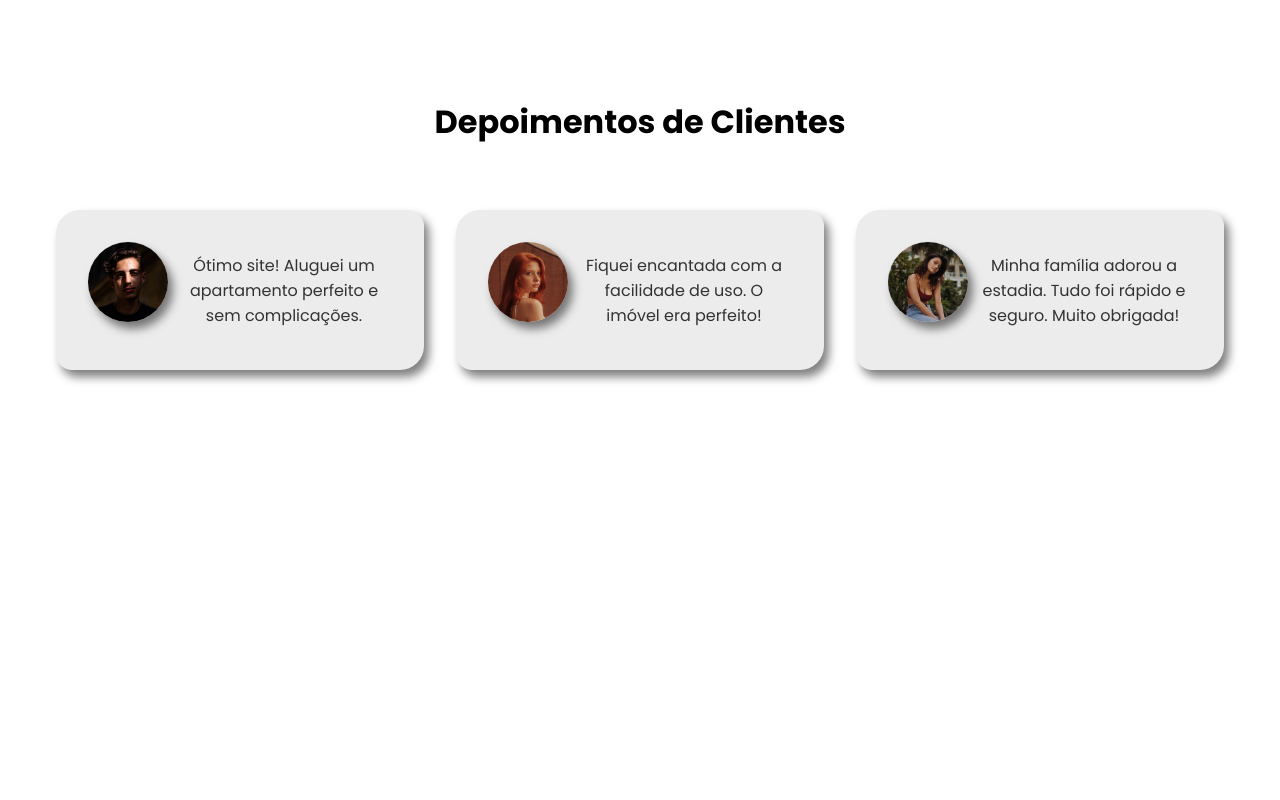
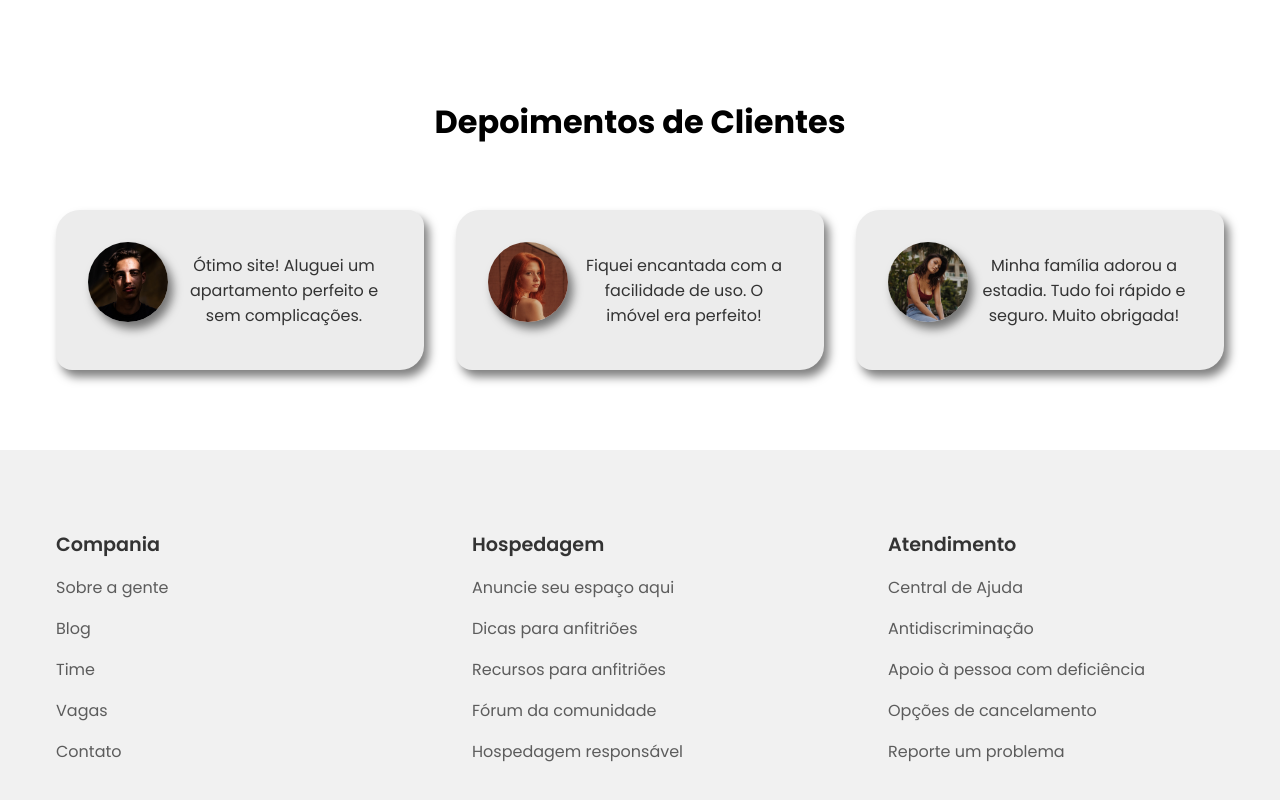
Before and after one commit to MichaelDu4rte/TravelAgency, an Angular app: page /home in a window 1280 px wide. Shown: the part 1700-2500 px from the top of the page. Before the commit the page ends 2150 px from the top, so only its background shows below. Built offline with nearby package versions, Linux system fonts and the light colour scheme.

Commit message:
footer  component

```diff
--- /dev/null
+++ b/src/app/components/footer/footer.component.html
@@ -0,0 +1,30 @@
+<footer class="footer">
+  <div class="section-container footer-container">
+    <div class="footer-col">
+      <h4>Compania</h4>
+      <a href="">Sobre a gente</a>
+      <a href="">Blog</a>
+      <a href="">Time</a>
+      <a href="">Vagas</a>
+      <a href="">Contato</a>
+    </div>
+
+    <div class="footer-col">
+      <h4>Hospedagem</h4>
+      <a href="">Anuncie seu espaço aqui</a>
+      <a href="">Dicas para anfitriões</a>
+      <a href="">Recursos para anfitriões</a>
+      <a href="">Fórum da comunidade</a>
+      <a href="">Hospedagem responsável </a>
+    </div>
+
+    <div class="footer-col">
+      <h4>Atendimento</h4>
+      <a href="">Central de Ajuda</a>
+      <a href="">Antidiscriminação</a>
+      <a href="">Apoio à pessoa com deficiência</a>
+      <a href="">Opções de cancelamento</a>
+      <a href="">Reporte um problema</a>
+    </div>
+  </div>
+</footer>
--- /dev/null
+++ b/src/app/components/footer/footer.component.scss
@@ -0,0 +1,40 @@
+
+.footer {
+    background-color: #f1f1f1;
+}
+
+.footer-container {
+    display: grid;
+    grid-template-columns: repeat(3, 1fr);
+    gap: 5rem;
+
+    .footer-col {
+
+
+        h3 {
+            margin-bottom: 1rem;
+            font-size: 1.5rem;
+            font-weight: 600;
+            color: #333;
+        }
+
+        h4 {
+            margin-bottom: 1rem;
+            font-size: 1.2rem;
+            font-weight: 600;
+            color: #333;
+        }
+
+        a {
+            display: block;
+            margin-bottom: 1rem;
+            color: #5c5c5c;
+            cursor: pointer;
+            transition: all .3s;
+
+            &:hover {
+                transform: translateX(5px);
+            }
+        }
+    }
+}
--- a/src/app/pages/home/home.component.html
+++ b/src/app/pages/home/home.component.html
@@ -2,3 +2,4 @@
 <app-banner></app-banner>
 <app-popular-houses></app-popular-houses>
 <app-clients-testimony></app-clients-testimony>
+<app-footer></app-footer>
--- a/src/app/pages/home/home.component.ts
+++ b/src/app/pages/home/home.component.ts
@@ -3,11 +3,12 @@ import { NavbarComponent } from '../../components/navbar/navbar.component';
 import { BannerComponent } from '../../components/banner/banner.component';
 import { PopularHousesComponent } from '../../components/popular-houses/popular-houses.component';
 import { ClientsTestimonyComponent } from '../../components/clients-testimony/clients-testimony.component';
+import { FooterComponent } from '../../components/footer/footer.component';
 
 @Component({
   selector: 'app-home',
   standalone: true,
-  imports: [NavbarComponent, BannerComponent, PopularHousesComponent, ClientsTestimonyComponent],
+  imports: [NavbarComponent, BannerComponent, PopularHousesComponent, ClientsTestimonyComponent, FooterComponent],
   templateUrl: './home.component.html',
   styleUrl: './home.component.scss'
 })
```
Also changed, not shown: src/app/components/footer/footer.component.ts (added, +12 -0 lines), 1 other file (tests, documents, lock files or other folders).
